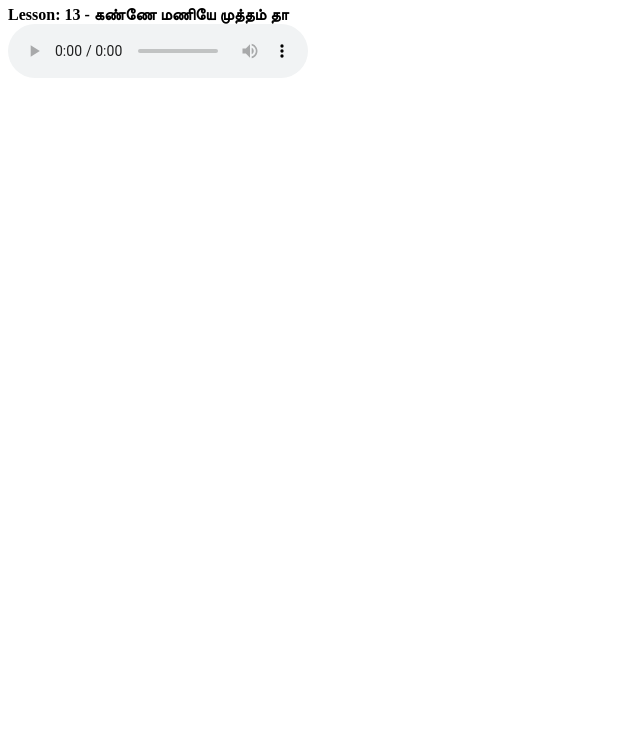
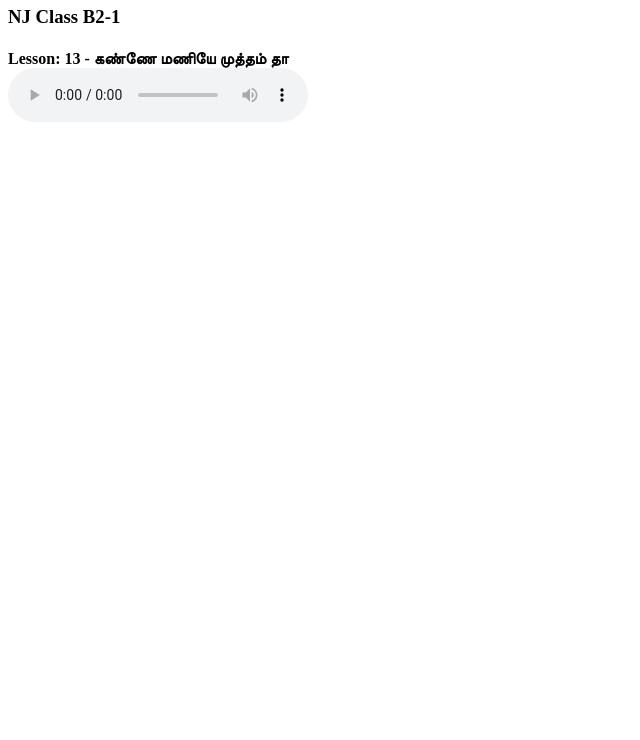
Before and after one commit to CATamilAcademy/CATamilAcademy.github.io, a plain HTML site: page index.html in a window 1280 px wide. Shown: the part 60-800 px from the top of the page, without its empty margins (0-640 px from the left). Drawn offline with Linux system fonts and the light colour scheme.

Commit message:
updated README

```diff
--- a/index.html
+++ b/index.html
@@ -3,6 +3,7 @@
 <body>
 <h1> CA Tamil Academy Resources </h1>
 
+<h3>NJ Class B2-1 </h3>
 
 <h4> Lesson: 13 - கண்ணே மணியே முத்தம் தா <BR>
 
```
